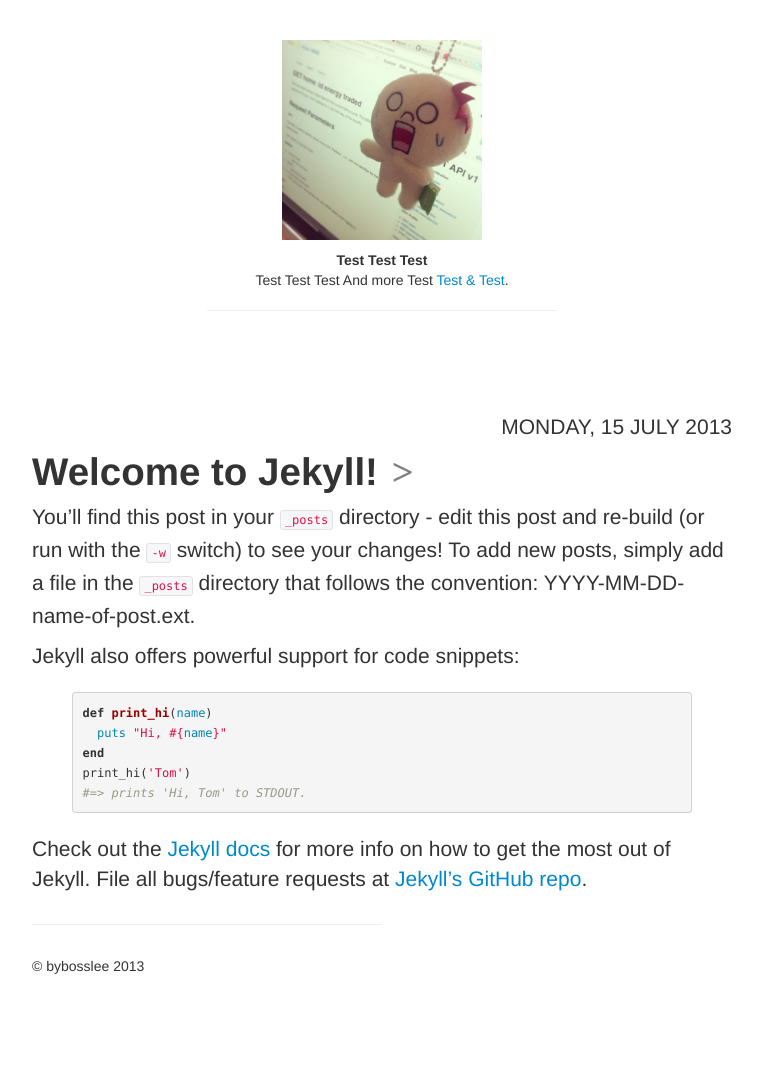
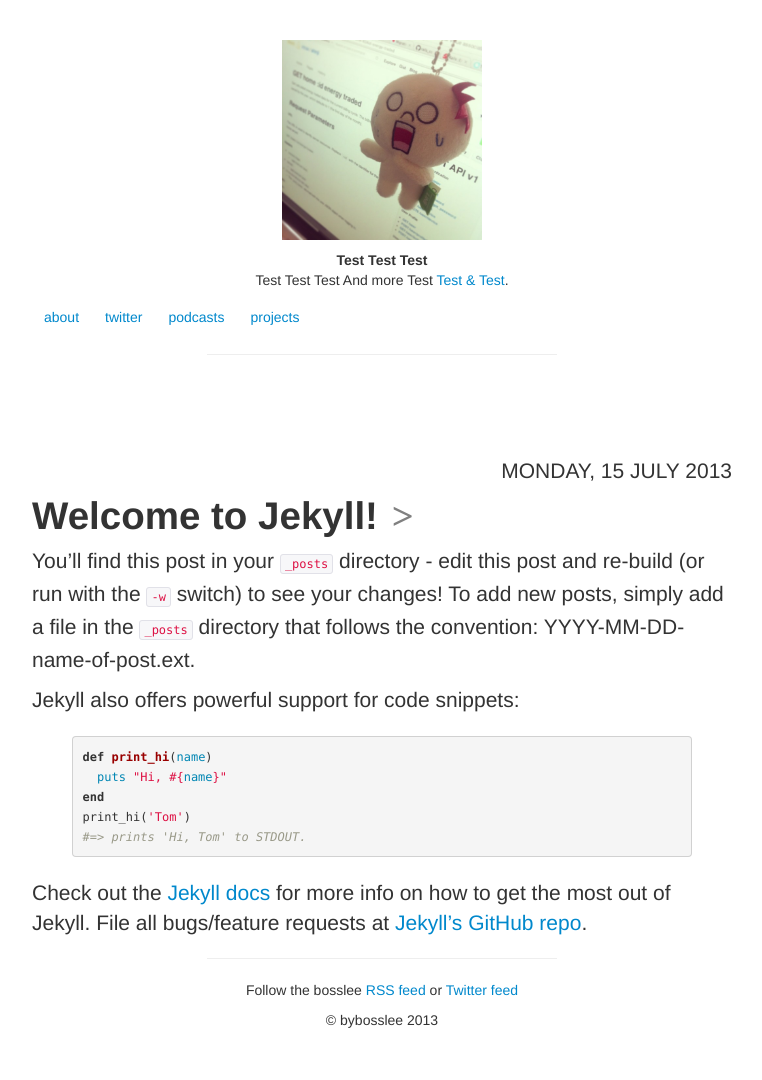
Before and after one commit to athanhcong/bosslee, a Jekyll site: the page built from index.html, in a window 1280 px wide. Shown: the whole page, without its empty margins (258-1020 px from the left). Built offline with Jekyll 4.4.1, drawn with Linux system fonts in a browser that asks for light colours; nearby versions of some CDN libraries; library files that are not in the unit come from our copies; before the commit the page ends 1026 px from its top, so only the background shows below that.

Commit message:
added links
need to get them to center

Signed-off-by: Bryan Lee <leetucksing@gmail.com>

```diff
--- a/_config.yml
+++ b/_config.yml
@@ -1,4 +1,3 @@
-name: Your New Jekyll Site
 pygments: true
 url: http://bosslee.github.io
 permalink: pretty
--- a/_layouts/default.html
+++ b/_layouts/default.html
@@ -3,10 +3,16 @@
     <head>
         <meta charset="utf-8">
         <meta http-equiv="X-UA-Compatible" content="IE=edge,chrome=1">
-        <title>{{ page.title }}</title>
+
+        <title>
+          {% if page.title %}
+          {{ page.title }} |
+          {% endif %} ideas, startup, life by @leetucksing
+        </title>
+
         <meta name="viewport" content="width=device-width">
-        <meta name="description" content="">
-        <meta name="author" content="">
+        <meta name="description" content="Hi, I'm Bryan. I do startups and love writing about technology. When I'm free, I love to run marathons">
+        <meta name="author" content="lee tuck sing">
 
         <!-- syntax highlighting CSS -->
         <link rel="stylesheet" href="/css/syntax.css">
@@ -39,19 +45,32 @@
             <a href="/" title="Home">
               <img id="mylogo" src="/img/badcode.jpg" alt="Test Test">
             </a>
-            <p style="text-align:center;">
+            <p style="text-align:center">
               <strong>Test Test Test </strong>
               <br>
               Test Test Test And more Test <a href="http://getbootstrap.com" title="Love To Test">Test & Test</a>.
               <br>
+              <ul class="nav nav-pills">
+                <li><a href="#">about</a></li>
+                <li><a href="#">twitter</a></li>
+                <li><a href="#">podcasts</a></li>
+                <li><a href="#">projects</a></li>
+              </ul>
             </p>
             <hr>
           </header>
 
+
           {{ content }}
           <hr>
 
-          <div class="fotter-more">
+          <div class="footer-more">
+            <p>
+              Follow the bosslee
+              <a href="http://feeds.feedburner.com/bybosslee">RSS feed</a> or
+              <a href="https://twitter.com/leetucksing">
+              Twitter feed</a>
+            </p>
             <p>&copy; bybosslee 2013</p>
           </div>
         </div> <!-- /container -->
--- a/css/styles.css
+++ b/css/styles.css
@@ -23,7 +23,8 @@
         max-width: 700px;
       }
       .container-narrow > hr {
-        margin: 30px 0;
+        margin: 20px auto;
+        width: 50%;
       }
 
 a.glyph-permalink {
@@ -54,7 +55,9 @@
 }
 
 div.footer-more {
-  margin: 20;
+  margin: 10 auto;
+  text-align: center;
+  font-size: 100%;
 }
 
 div.tags {
--- a/index.html
+++ b/index.html
@@ -1,6 +1,6 @@
 ---
 layout: default
-title: Your New Jekyll Site
+title: bosslee.co
 ---
 
   <ul class="container-narrow">
```
